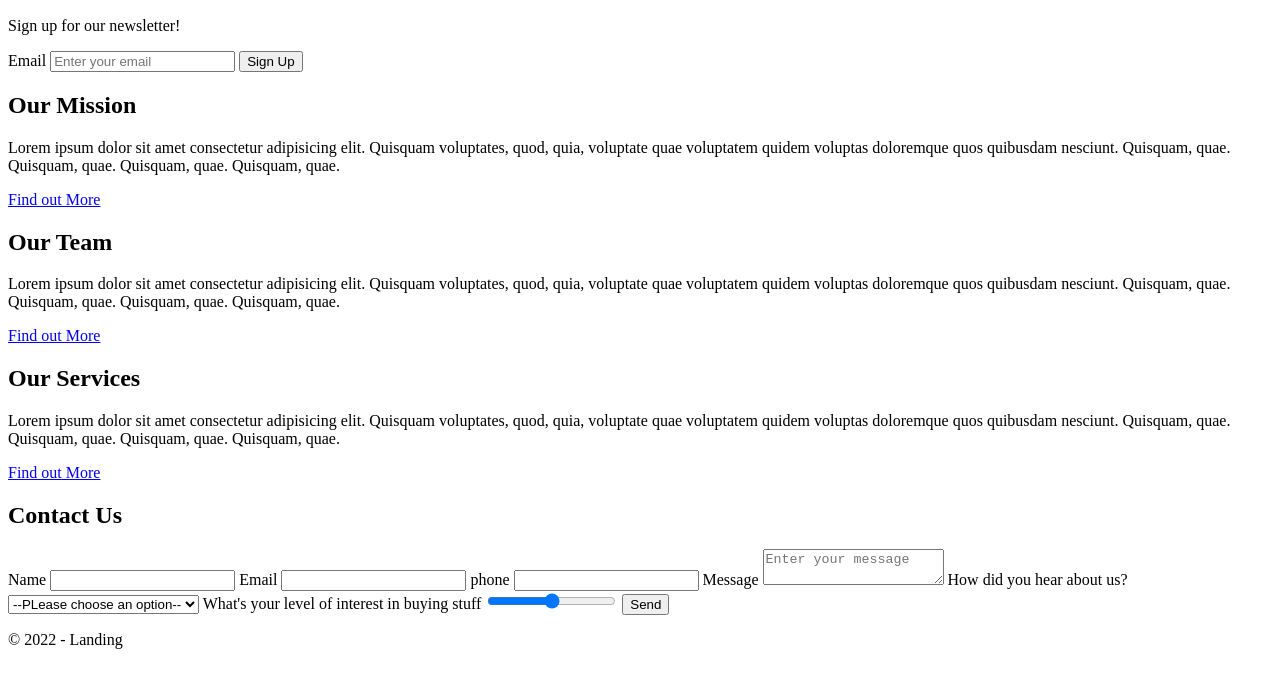
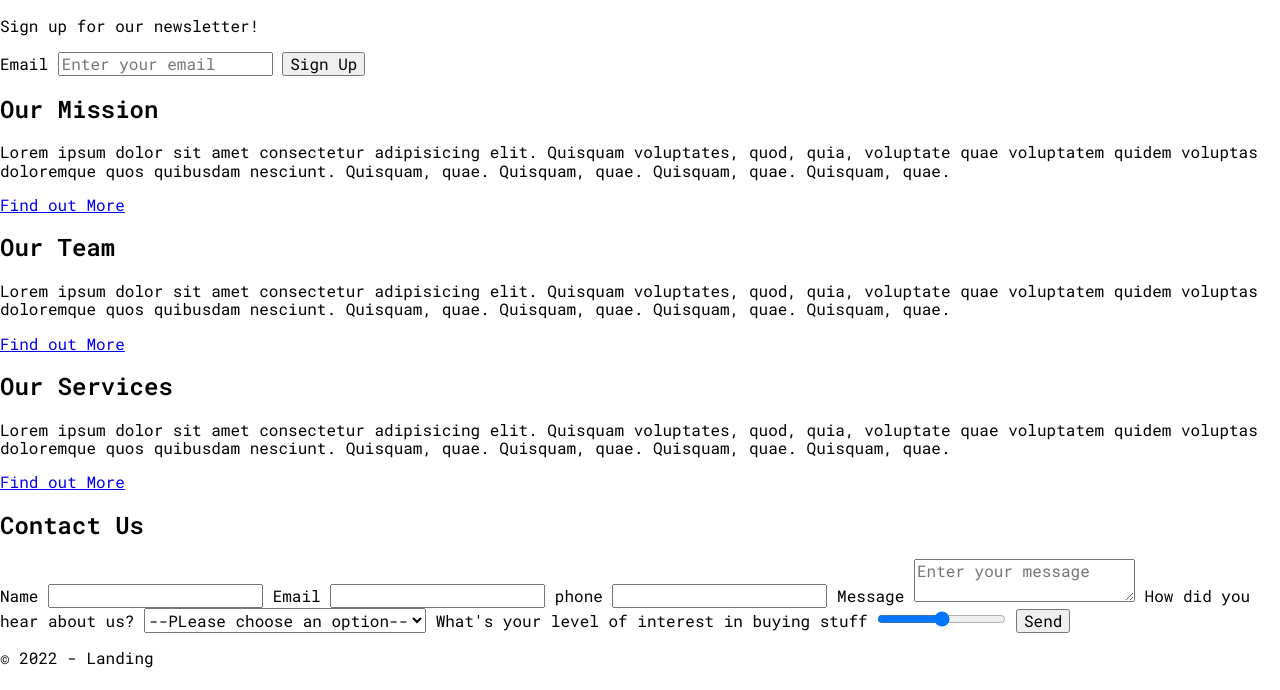
Before and after one commit to elementelligent/landing-page, a plain HTML site: page index.html in a window 1280 px wide. Shown: the part 110-800 px from the top of the page. Drawn offline with nearby package versions, Linux system fonts and the light colour scheme; files that its build step writes are made by us from their sources.

Commit message:
add fonts

```diff
--- a/index.html
+++ b/index.html
@@ -3,6 +3,16 @@
   <head>
     <meta charset="UTF-8" />
     <meta name="viewport" content="width=device-width, initial-scale=1.0" />
+
+    <link rel="stylesheet" href="https://cdnjs.cloudflare.com/ajax/libs/normalize/8.0.1/normalize.min.css" integrity="sha512-NhSC1YmyruXifcj/KFRWoC561YpHpc5Jtzgvbuzx5VozKpWvQ+4nXhPdFgmx8xqexRcpAglTj9sIBWINXa8x5w==" crossorigin="anonymous" referrerpolicy="no-referrer" />
+
+    <link rel="preconnect" href="https://fonts.googleapis.com">
+    <link rel="preconnect" href="https://fonts.gstatic.com" crossorigin>
+    <link href="https://fonts.googleapis.com/css2?family=Roboto+Mono:wght@400;600&display=swap" rel="stylesheet"/>
+
+    <link rel="stylesheet" href="./index.css" />
+
+
     <title>The Landing Page</title>
   </head>
   <body>
--- /dev/null
+++ b/styles/index.css
@@ -0,0 +1,3 @@
+html {
+    font-family: 'Roboto Mono', monospace;
+}
```
